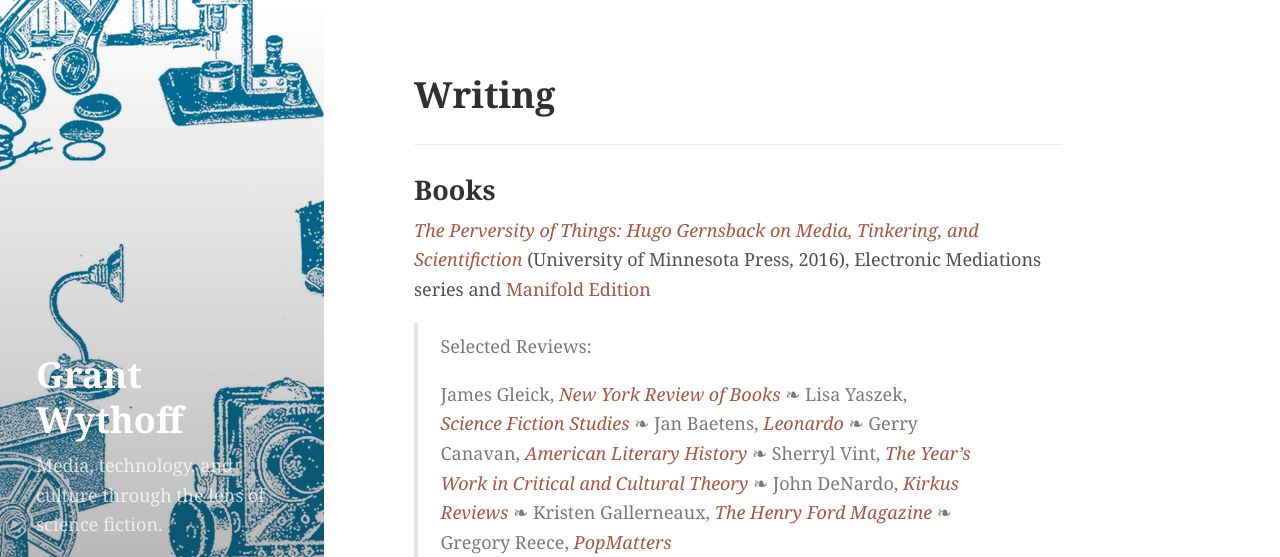
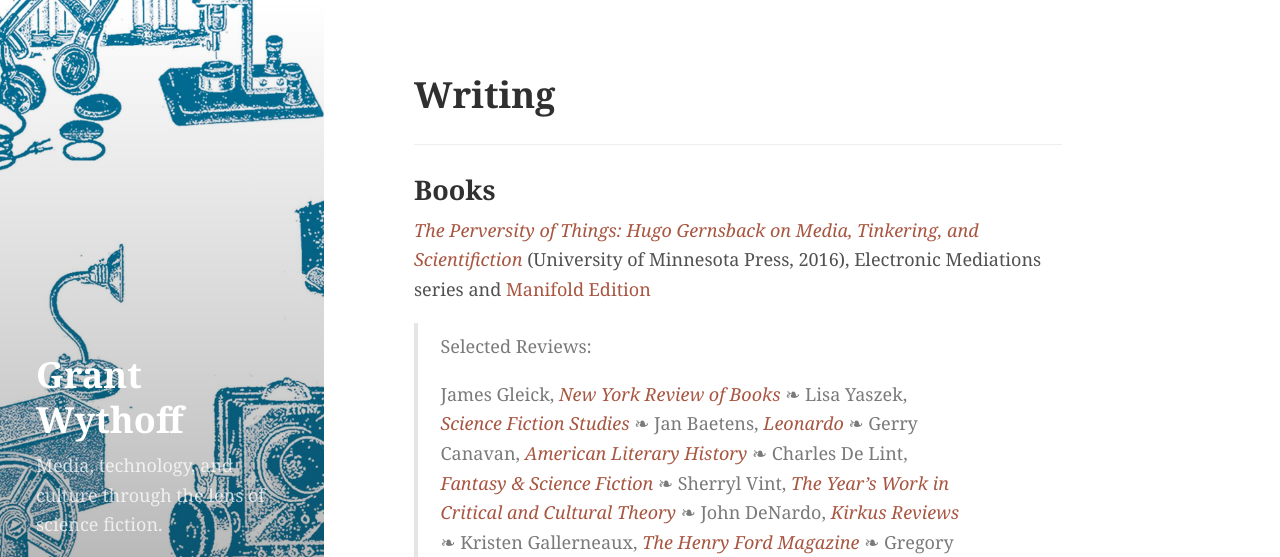
Before and after one commit to gwijthoff/wythoff.net, a Jekyll site: the page built from writing.md, in a window 1280 px wide and 900 px high, cut to the strip 0-557 px from the top of the window. Built offline with Jekyll 4.4.1, drawn with Linux system fonts in a browser that asks for light colours.

Commit message:
adding de lint review

```diff
--- a/writing.md
+++ b/writing.md
@@ -11,7 +11,7 @@
 
 > Selected Reviews:
 >
-> James Gleick, [*New York Review of Books*](http://www.nybooks.com/daily/2017/01/31/hugo-gernsback-making-of-future-man/) ❧ Lisa Yaszek, [*Science Fiction Studies*](http://wythoff.net/pdf/yaszek_review.pdf) ❧ Jan Baetens, [*Leonardo*](https://www.leonardo.info/review/2017/02/review-of-the-perversity-of-things-hugo-gernsback-on-media-tinkering-and) ❧ Gerry Canavan, [*American Literary History*](http://wythoff.net/pdf/canavan_review.pdf) ❧ Sherryl Vint, [*The Year's Work in Critical and Cultural Theory*](http://wythoff.net/pdf/vint_review.pdf) ❧ John DeNardo, [*Kirkus Reviews*](https://www.kirkusreviews.com/features/learn-more-about-creators-science-fiction/) ❧ Kristen Gallerneaux, [*The Henry Ford Magazine*](http://wythoff.net/pdf/fordmuseum_review.pdf) ❧ Gregory Reece, [*PopMatters*](http://www.popmatters.com/review/hugh-gernsback-the-perversity-of-things-by-grant-wythoff/)
+> James Gleick, [*New York Review of Books*](http://www.nybooks.com/daily/2017/01/31/hugo-gernsback-making-of-future-man/) ❧ Lisa Yaszek, [*Science Fiction Studies*](http://wythoff.net/pdf/yaszek_review.pdf) ❧ Jan Baetens, [*Leonardo*](https://www.leonardo.info/review/2017/02/review-of-the-perversity-of-things-hugo-gernsback-on-media-tinkering-and) ❧ Gerry Canavan, [*American Literary History*](http://wythoff.net/pdf/canavan_review.pdf) ❧ Charles De Lint, [*Fantasy & Science Fiction*](/pdf/delint_review.pdf) ❧ Sherryl Vint, [*The Year's Work in Critical and Cultural Theory*](http://wythoff.net/pdf/vint_review.pdf) ❧ John DeNardo, [*Kirkus Reviews*](https://www.kirkusreviews.com/features/learn-more-about-creators-science-fiction/) ❧ Kristen Gallerneaux, [*The Henry Ford Magazine*](http://wythoff.net/pdf/fordmuseum_review.pdf) ❧ Gregory Reece, [*PopMatters*](http://www.popmatters.com/review/hugh-gernsback-the-perversity-of-things-by-grant-wythoff/)
 
 <!-- Angelo Paura, [*Motherboard Italy (Vice)*](https://motherboard.vice.com/it/article/profilo-hugo-gernsback-amazing-stories / https://medium.com/italia/hugo-gernsback-luomo-che-ci-ha-fatto-innamorare-del-futuro-ec2fb2fbeebf#.j9f1l9x5y) ❧ Aurelio Cianciotta, [*Neural*](http://neural.it/2017/05/edited-by-grant-wythoff-the-perversity-of-things-hugo-gernsback-on-media-tinkering-and-scientifiction/) -->
 
```
Also changed, not shown: 1 other file.
